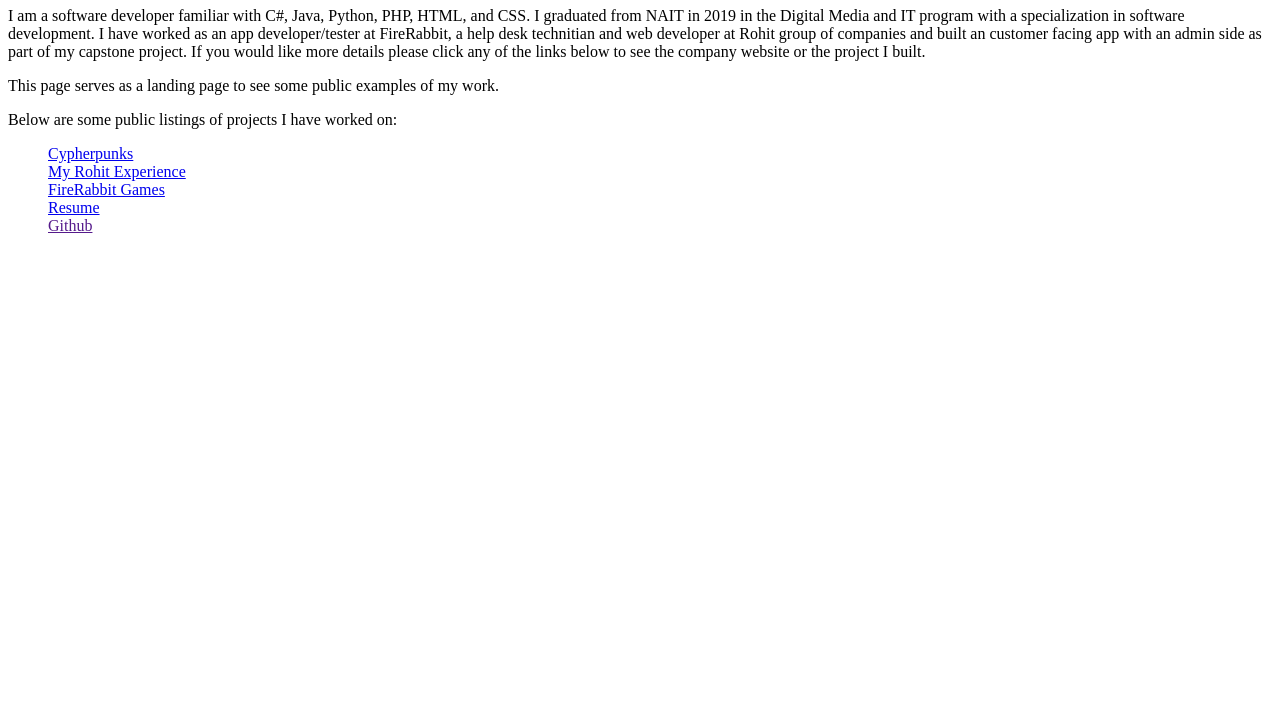
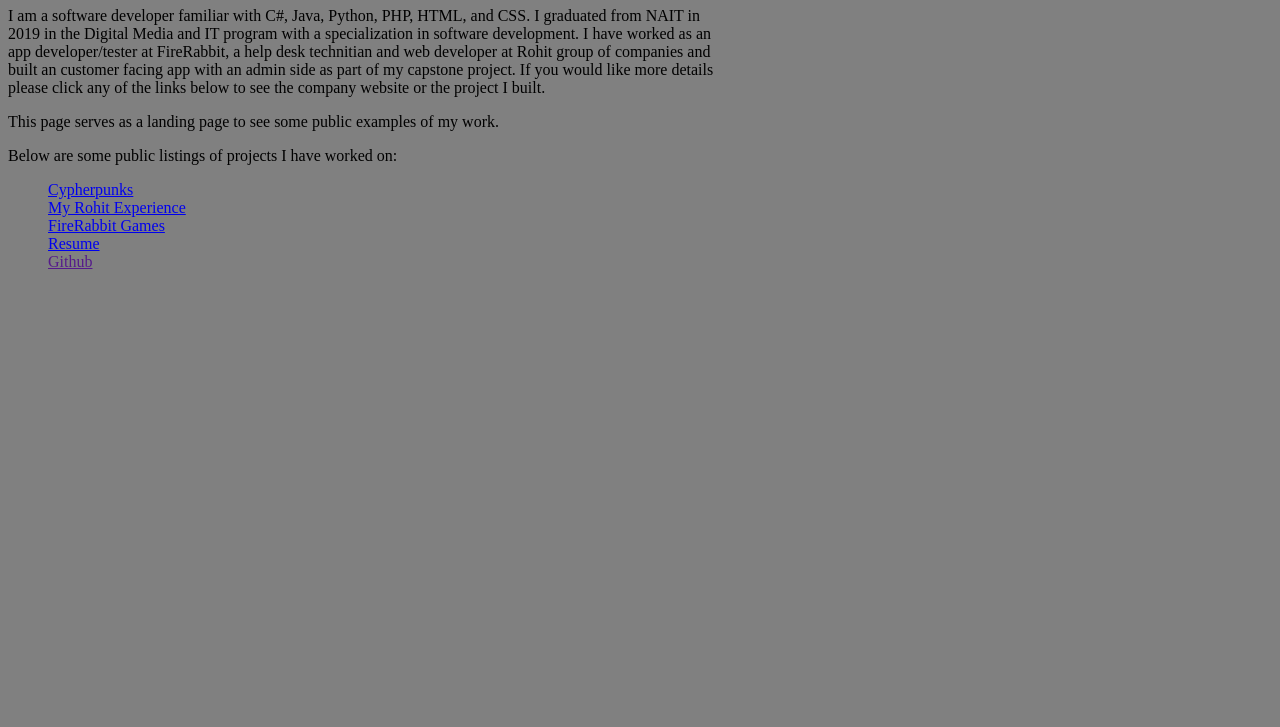
Before and after one commit to SeanMLaing/SeanMLaing.github.io, a plain HTML site: page index.html in a window 1280 px wide. Shown: the part 73-800 px from the top of the page. Drawn offline with Linux system fonts and the light colour scheme.

Commit message:
added css file
for style points

```diff
--- a/index.html
+++ b/index.html
@@ -1,6 +1,7 @@
 <!DOCTYPE html>
 <html>
 <header>
+	<link rel="stylesheet" type="text/css" href="style.css">
 	<title>Sean Laing - GitHub</title>
 </header>
 
--- /dev/null
+++ b/style.css
@@ -0,0 +1,4 @@
+body{
+	background-color: grey;
+	width: 720px;
+}
```
